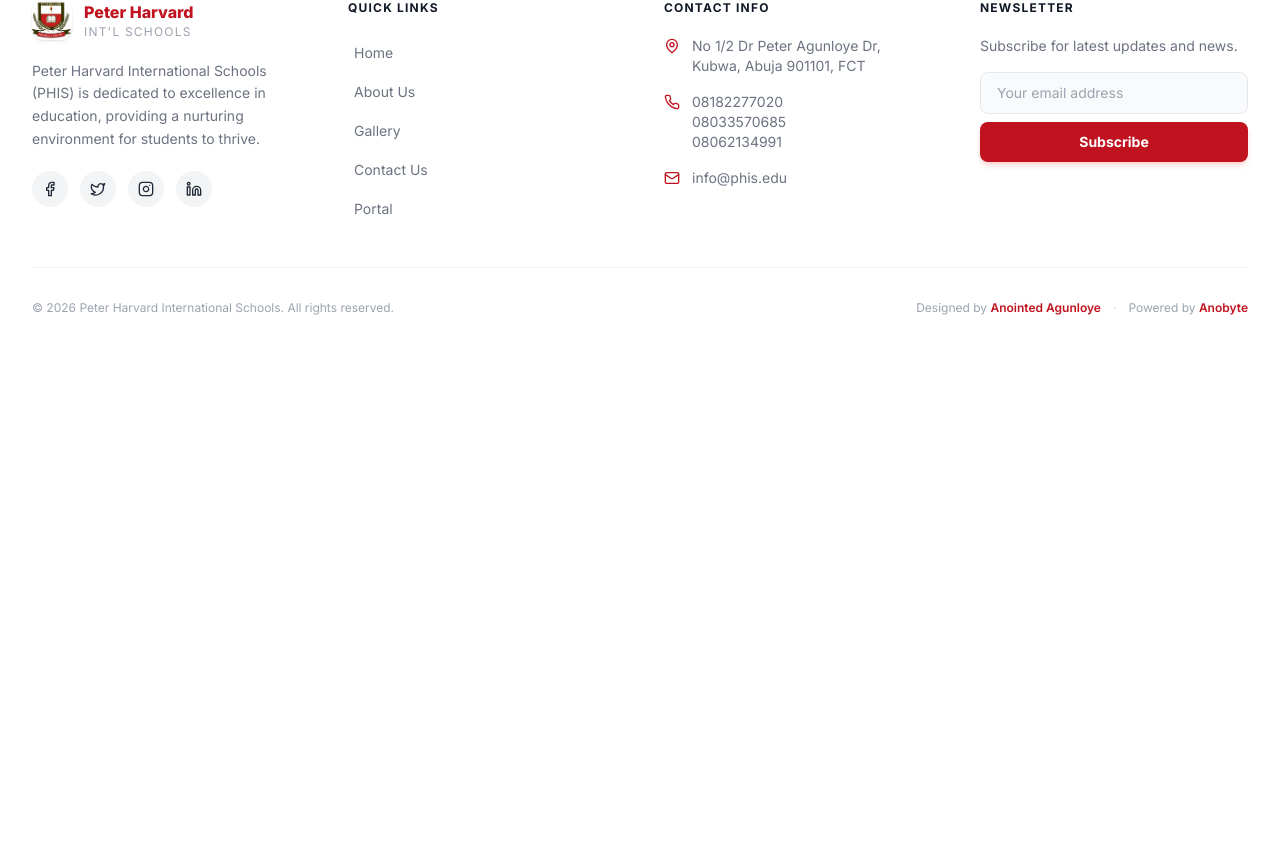
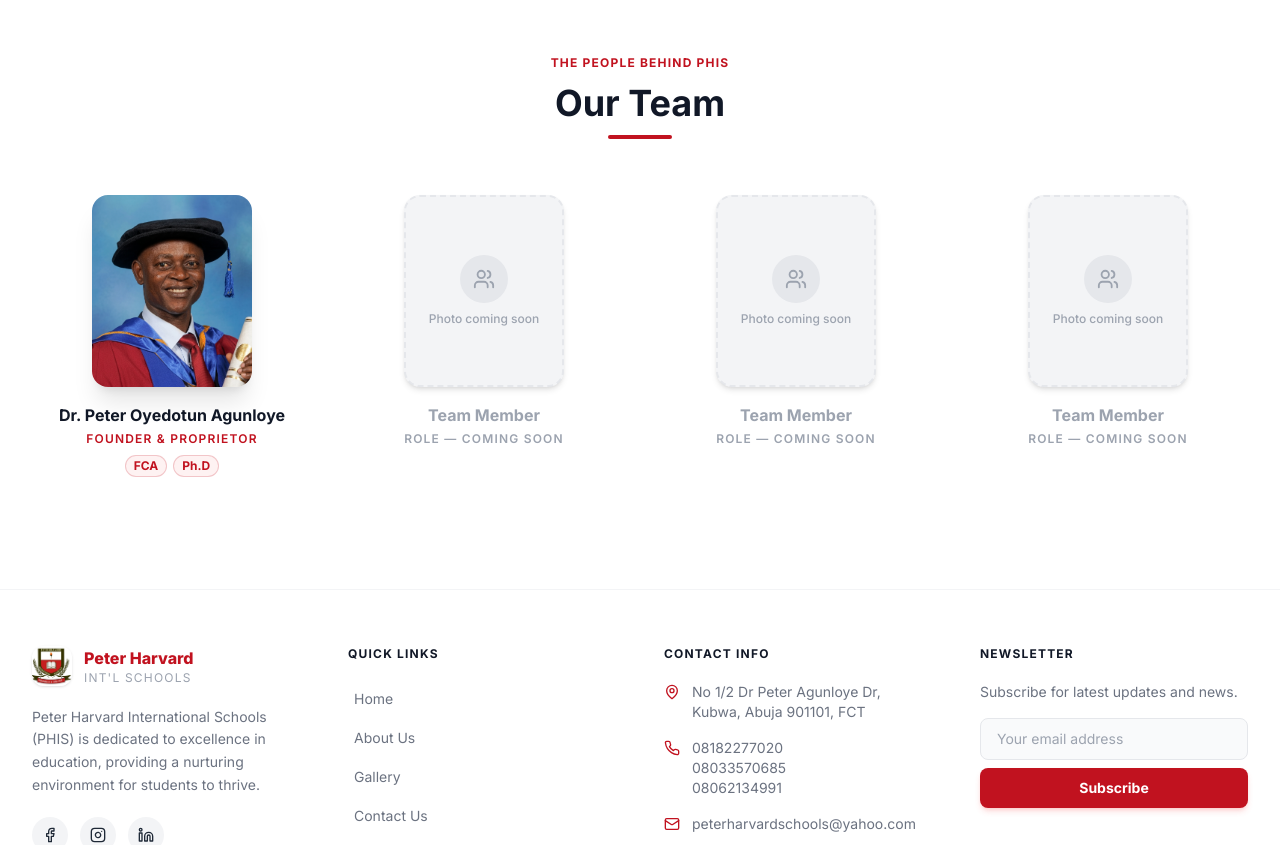
Before and after one commit to anointedthedeveloper/Peter-Harvard-International-Schools, a React (Vite) app: page /about in a window 1280 px wide. Shown: the part 3637-4482 px from the top of the page. Before the commit the page ends 4009 px from the top, so only its background shows below. Built offline with nearby package versions, Linux system fonts and the light colour scheme.

Commit message:
feat: add team section with Dr. Peter + placeholders, fix social links (Facebook/Instagram/LinkedIn), update email, remove Twitter

```diff
--- a/src/components/Footer.jsx
+++ b/src/components/Footer.jsx
@@ -1,5 +1,5 @@
 import { Link } from 'react-router-dom';
-import { Facebook, Twitter, Instagram, Linkedin, Mail, Phone, MapPin } from 'lucide-react';
+import { Facebook, Instagram, Linkedin, Mail, Phone, MapPin } from 'lucide-react';
 
 const Footer = () => {
   return (
@@ -22,14 +22,15 @@
             </p>
             <div className="flex gap-3">
               {[
-                { icon: Facebook, href: '#' },
-                { icon: Twitter, href: '#' },
-                { icon: Instagram, href: '#' },
-                { icon: Linkedin, href: '#' },
+                { icon: Facebook, href: 'https://www.facebook.com/peterharvardschools/' },
+                { icon: Instagram, href: 'https://www.instagram.com/peterharvard1/' },
+                { icon: Linkedin, href: 'https://ng.linkedin.com/in/dr-peter-oyedotun-agunloye' },
               ].map(({ icon: Icon, href }, i) => (
                 <a
                   key={i}
                   href={href}
+                  target="_blank"
+                  rel="noopener noreferrer"
                   className="w-9 h-9 bg-gray-100 dark:bg-gray-800 rounded-full flex items-center justify-center hover:bg-secondary hover:text-white transition-all duration-200"
                 >
                   <Icon size={16} />
@@ -76,7 +77,7 @@
               </li>
               <li className="flex items-center gap-3 text-sm text-gray-500 dark:text-gray-400">
                 <Mail className="text-secondary flex-shrink-0" size={16} />
-                <span>info@phis.edu</span>
+                <a href="mailto:peterharvardschools@yahoo.com" className="hover:text-secondary transition-colors">peterharvardschools@yahoo.com</a>
               </li>
             </ul>
           </div>
--- a/src/pages/About.jsx
+++ b/src/pages/About.jsx
@@ -302,6 +302,67 @@
         </div>
       </section>
 
+      {/* ── Our Team ── */}
+      <section className="py-20 md:py-28 bg-white dark:bg-gray-900">
+        <div className="max-w-7xl mx-auto px-4 sm:px-6 lg:px-8">
+          <motion.div {...fadeIn} className="text-center mb-14">
+            <p className="text-secondary text-xs font-bold uppercase tracking-widest mb-3">The People Behind PHIS</p>
+            <h2 className="text-3xl md:text-4xl font-bold text-gray-900 dark:text-white mb-3">Our Team</h2>
+            <div className="w-16 h-1 bg-secondary mx-auto rounded-full" />
+          </motion.div>
+
+          <div className="grid grid-cols-1 sm:grid-cols-2 lg:grid-cols-4 gap-8">
+            {/* Dr. Peter — real card */}
+            <motion.div
+              initial={{ opacity: 0, y: 24 }}
+              whileInView={{ opacity: 1, y: 0 }}
+              viewport={{ once: true, margin: '-40px' }}
+              transition={{ duration: 0.5, ease: 'easeOut' }}
+              whileHover={{ y: -6, transition: { type: 'spring', stiffness: 300, damping: 20 } }}
+              className="group flex flex-col items-center text-center cursor-default"
+            >
+              <div className="w-40 h-48 overflow-hidden rounded-2xl mb-4 shadow-xl relative">
+                <img
+                  src="/assets/Drpeter.png"
+                  alt="Dr. Peter Oyedotun Agunloye"
+                  loading="lazy"
+                  className="w-full h-full object-cover object-top group-hover:scale-105 transition-transform duration-500"
+                />
+                <div className="absolute inset-0 bg-gradient-to-t from-secondary/80 to-transparent opacity-0 group-hover:opacity-100 transition-opacity duration-300" />
+              </div>
+              <h4 className="font-bold text-gray-900 dark:text-white">Dr. Peter Oyedotun Agunloye</h4>
+              <p className="text-secondary text-xs font-semibold uppercase tracking-widest mt-1">Founder &amp; Proprietor</p>
+              <div className="flex gap-1.5 mt-2 flex-wrap justify-center">
+                {['FCA', 'Ph.D'].map(c => (
+                  <span key={c} className="text-xs bg-red-50 dark:bg-red-900/20 text-secondary border border-secondary/20 px-2 py-0.5 rounded-full font-bold">{c}</span>
+                ))}
+              </div>
+            </motion.div>
+
+            {/* Placeholder cards */}
+            {[1, 2, 3].map((_, idx) => (
+              <motion.div
+                key={idx}
+                initial={{ opacity: 0, y: 24 }}
+                whileInView={{ opacity: 1, y: 0 }}
+                viewport={{ once: true, margin: '-40px' }}
+                transition={{ delay: (idx + 1) * 0.08, duration: 0.5, ease: 'easeOut' }}
+                className="flex flex-col items-center text-center"
+              >
+                <div className="w-40 h-48 rounded-2xl mb-4 shadow-md bg-gray-100 dark:bg-gray-800 border-2 border-dashed border-gray-200 dark:border-gray-700 flex flex-col items-center justify-center gap-2">
+                  <div className="w-12 h-12 rounded-full bg-gray-200 dark:bg-gray-700 flex items-center justify-center">
+                    <Users size={22} className="text-gray-400" />
+                  </div>
+                  <p className="text-xs text-gray-400 font-medium">Photo coming soon</p>
+                </div>
+                <h4 className="font-bold text-gray-400 dark:text-gray-500">Team Member</h4>
+                <p className="text-gray-400 text-xs font-semibold uppercase tracking-widest mt-1">Role — Coming Soon</p>
+              </motion.div>
+            ))}
+          </div>
+        </div>
+      </section>
+
     </div>
   );
 };
```
